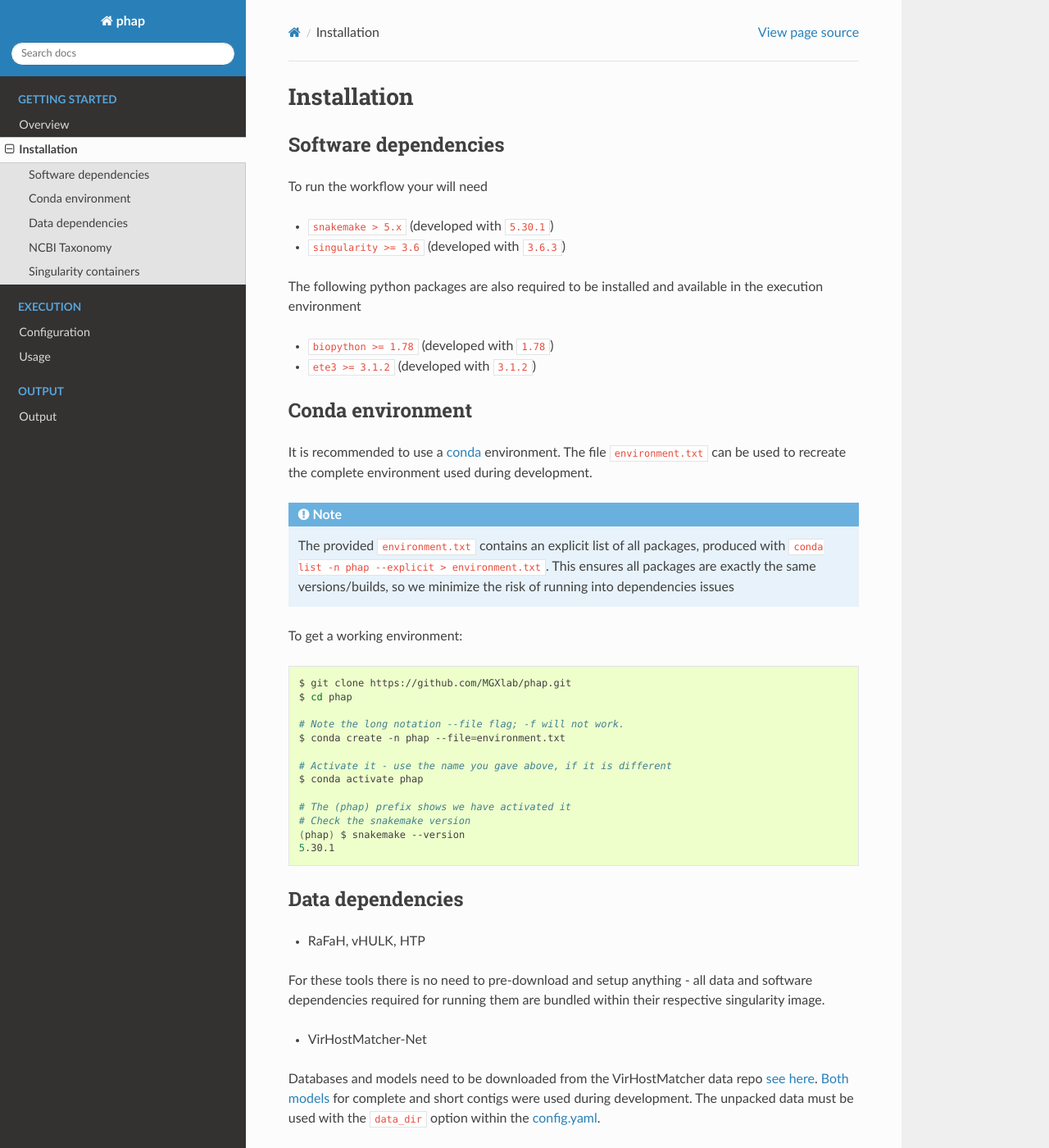
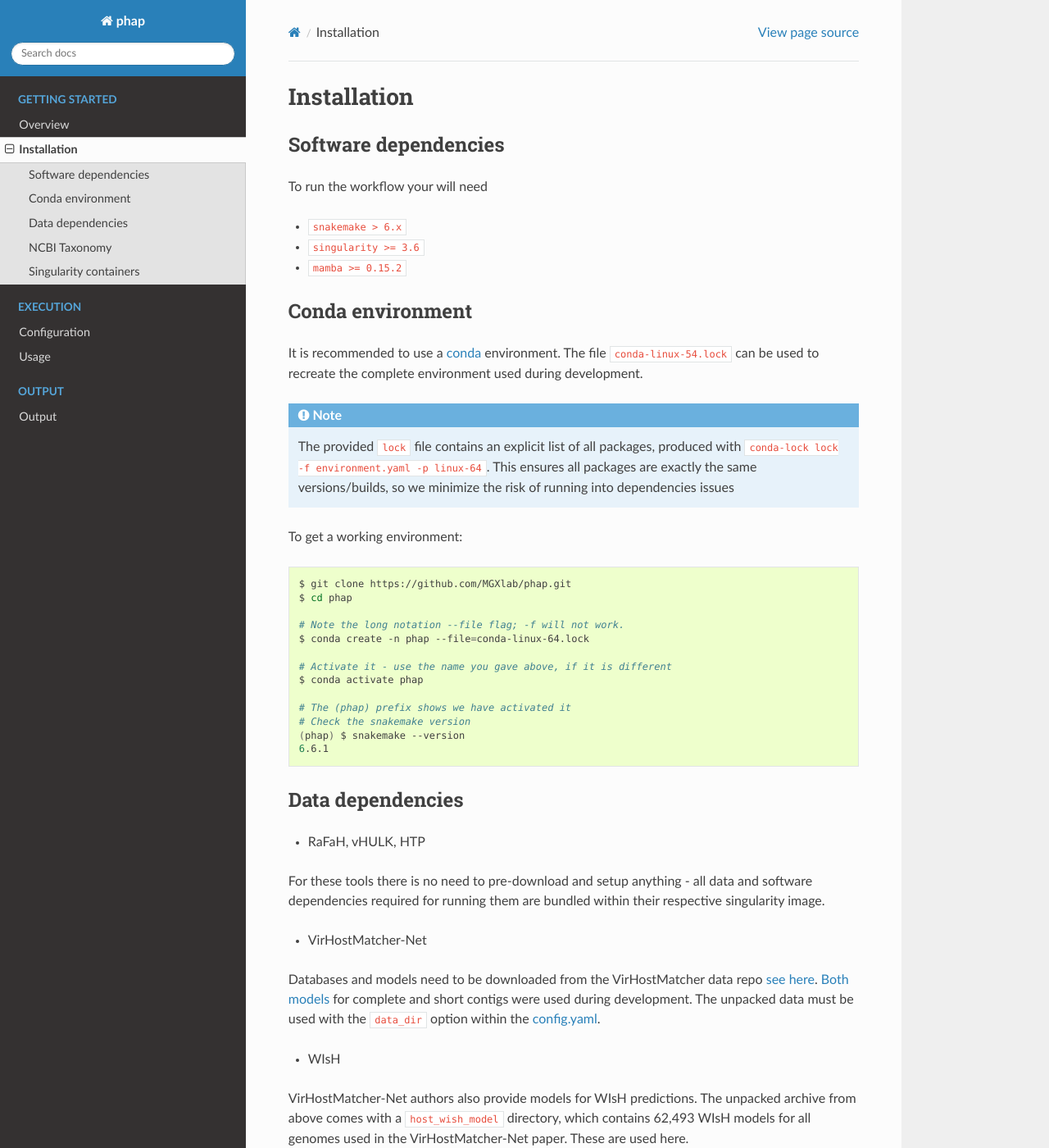
Before and after one commit to MGXlab/phap, a Sphinx documentation site: the page built from docs/getting_started/installation.rst, in a window 1280 px wide and 1400 px high. Shown: the whole window at 82% size. Built offline with Sphinx 7.4.7 and the Read the Docs theme 2.0.0, drawn with Linux system fonts in a browser that asks for light colours; some of the changed text lies outside the part shown.

Commit message:
update docs for conda usage

```diff
--- a/docs/getting_started/installation.rst
+++ b/docs/getting_started/installation.rst
@@ -11,27 +11,22 @@
 ---------------------
 To run the workflow your will need
 
-- ``snakemake > 5.x`` (developed with ``5.30.1``)
-- ``singularity >= 3.6`` (developed with ``3.6.3``)
-
-The following python packages are also required to be installed and available
-in the execution environment
-
-- ``biopython >= 1.78`` (developed with ``1.78``)
-- ``ete3 >= 3.1.2`` (developed with ``3.1.2``)
+- ``snakemake > 6.x``
+- ``singularity >= 3.6``
+- ``mamba >= 0.15.2``
 
 .. _installation-conda:
 
 Conda environment
 -----------------
 It is recommended to use a conda_ environment.
-The file ``environment.txt`` can be used to recreate the complete environment
+The file ``conda-linux-54.lock`` can be used to recreate the complete environment
 used during development.
 
 .. note::
 
-   The provided ``environment.txt`` contains an explicit list of all packages,
-   produced with ``conda list -n phap --explicit > environment.txt``.
+   The provided ``lock`` file contains an explicit list of all packages,
+   produced with ``conda-lock lock -f environment.yaml -p linux-64``.
    This ensures all packages are exactly the same versions/builds, so we
    minimize the risk of running into dependencies issues
 
@@ -43,7 +38,7 @@
     $ cd phap
 
     # Note the long notation --file flag; -f will not work.
-    $ conda create -n phap --file=environment.txt
+    $ conda create -n phap --file=conda-linux-64.lock
 
     # Activate it - use the name you gave above, if it is different
     $ conda activate phap
@@ -51,7 +46,7 @@
     # The (phap) prefix shows we have activated it
     # Check the snakemake version
     (phap) $ snakemake --version
-    5.30.1
+    6.6.1
 
 .. _installation-data:
 
@@ -106,4 +101,4 @@
 `standard singularity library <https://cloud.sylabs.io/library/papanikos_182>`_.
 These are pulled at runtime (or used from cache).
 Alternatively, you can pull all ``.sif`` files from the cloud, store them locally.
-You can then point the path to these image files in the ``config_yaml``.
+You can then point the path to these image files in the ``config.yaml``.
```
Also changed, not shown: docs/execution/usage.md (+25 -4 lines), docs/getting_started/overview.md (+12 -5 lines).
